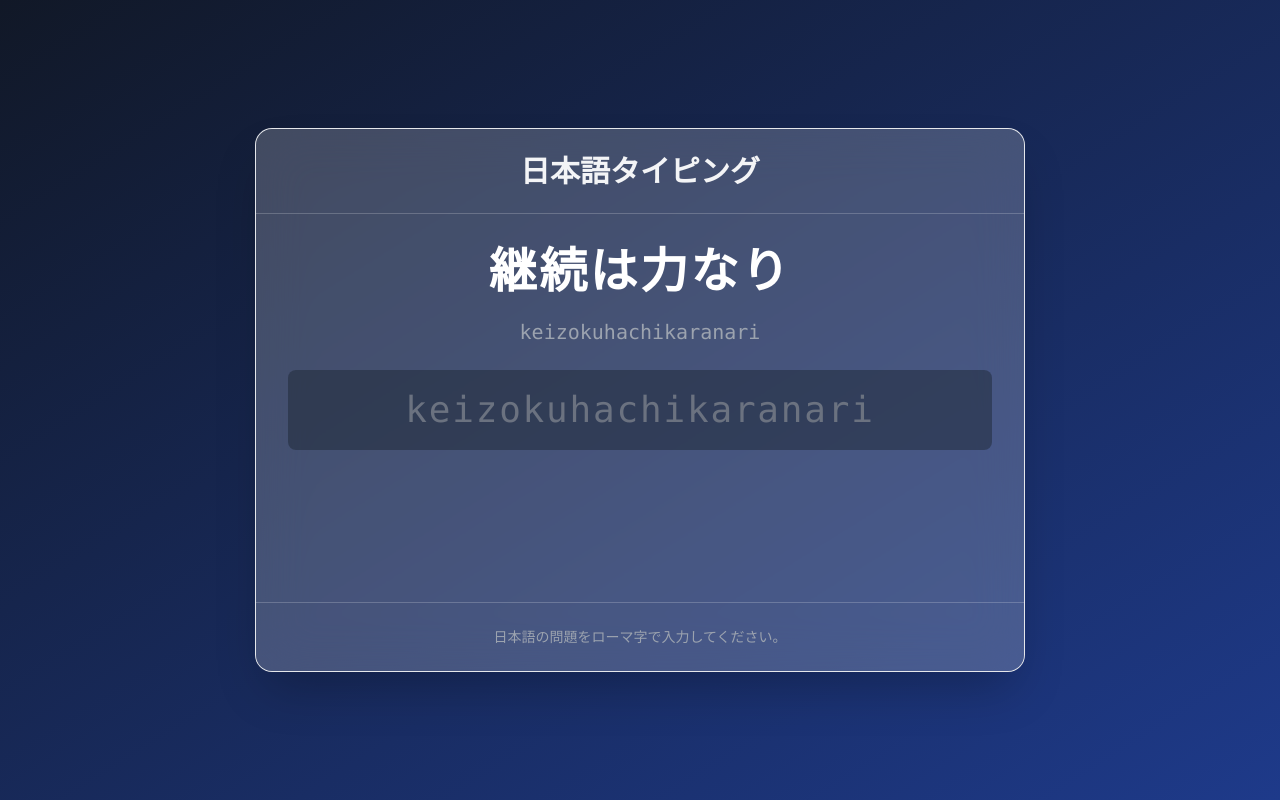
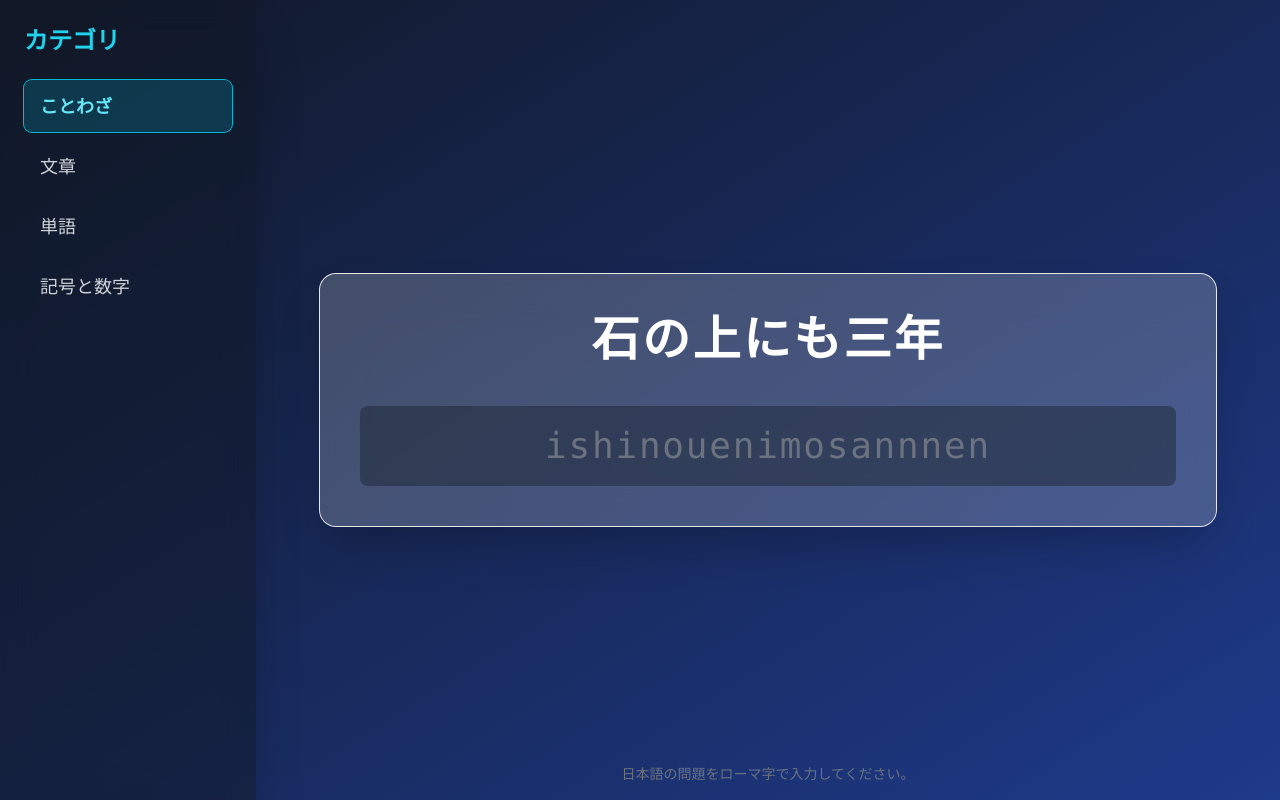
Before and after one commit to ibuky/typrex, a Nuxt app: page / in a window 1280 px wide. Built offline with nearby package versions, Linux system fonts and the light colour scheme.

Commit message:
add mode

```diff
--- a/app/app.vue
+++ b/app/app.vue
@@ -1,25 +1,19 @@
 <script setup lang="ts">
-import { ref, onMounted, onUnmounted, watch, nextTick } from 'vue';
+import { ref, onMounted, onUnmounted, watch, nextTick, computed } from 'vue';
 import { useTyping, type Problem } from '../composables/useTyping';
-import { problems as allProblems } from '../constants/problems';
+import { problems as allProblemCategories } from '../constants/problems';
 
-const shuffledProblems = ref<Problem[]>([]);
-const currentProblemIndex = ref(0);
+// --- State ---
+const currentCategory = ref('ことわざ');
+const problemPool = ref<Problem[]>([]);
 const isMistyped = ref(false);
+const showResultModal = ref(false);
 
-// Template refs for scrolling logic
+// --- Template Refs ---
 const textContainer = ref<HTMLElement | null>(null);
 const typedTextSpan = ref<HTMLElement | null>(null);
 
-// Fisher-Yates shuffle algorithm
-const shuffle = (array: Problem[]) => {
-  for (let i = array.length - 1; i > 0; i--) {
-    const j = Math.floor(Math.random() * (i + 1));
-    [array[i], array[j]] = [array[j], array[i]];
-  }
-  return array;
-};
-
+// --- Composables ---
 const {
   currentDisplayWord,
   fullRomaji,
@@ -27,20 +21,53 @@ const {
   currentInput,
   remainingRomaji,
   isFinished,
+  wpm,
+  accuracy,
   setProblem,
   handleKeyInput,
-} = useTyping(allProblems[0]); // 初期値として最初の問題を設定
+} = useTyping(allProblemCategories['ことわざ'][0]);
+
+// --- Computed Properties ---
+const categories = computed(() => Object.keys(allProblemCategories));
+
+// --- Functions ---
+const shuffleAndSetPool = (category: string) => {
+  const problems = [...allProblemCategories[category]];
+  // Fisher-Yates shuffle
+  for (let i = problems.length - 1; i > 0; i--) {
+    const j = Math.floor(Math.random() * (i + 1));
+    [problems[i], problems[j]] = [problems[j], problems[i]];
+  }
+  problemPool.value = problems;
+};
 
 const nextProblem = () => {
-  currentProblemIndex.value = (currentProblemIndex.value + 1) % shuffledProblems.value.length;
-  setProblem(shuffledProblems.value[currentProblemIndex.value]);
-  // Reset scroll on new problem
-  if (textContainer.value) {
-    textContainer.value.scrollLeft = 0;
+  // Get the next problem from the shuffled pool, or reshuffle if exhausted
+  const currentProblemIndex = problemPool.value.findIndex(p => p.kana === fullRomaji.value);
+  let nextIndex = currentProblemIndex + 1;
+  if (nextIndex >= problemPool.value.length) {
+    shuffleAndSetPool(currentCategory.value);
+    nextIndex = 0;
   }
+  setProblem(problemPool.value[nextIndex]);
+};
+
+const changeCategory = (category: string) => {
+  currentCategory.value = category;
+  shuffleAndSetPool(category);
+  setProblem(problemPool.value[0]);
 };
 
 const handleKeyDown = (e: KeyboardEvent) => {
+  if (showResultModal.value) {
+    if (e.key === 'Enter' || e.key === ' ') {
+      e.preventDefault();
+      showResultModal.value = false;
+      nextProblem();
+    }
+    return;
+  }
+
   if (e.target !== document.body) return;
   e.preventDefault();
 
@@ -57,40 +84,32 @@ const handleKeyDown = (e: KeyboardEvent) => {
   }
 };
 
-// Watch for changes in typed text to handle scrolling
+// --- Watchers ---
 watch(typedRomaji, async () => {
   await nextTick();
   if (!textContainer.value || !typedTextSpan.value) return;
 
   const container = textContainer.value;
   const typedTextEl = typedTextSpan.value;
-
   const containerWidth = container.clientWidth;
   const caretPosition = typedTextEl.offsetWidth;
-
   const centerPoint = containerWidth / 2;
   const desiredScrollLeft = caretPosition - centerPoint;
 
-  if (desiredScrollLeft > 0) {
-    container.scrollLeft = desiredScrollLeft;
-  } else {
-    container.scrollLeft = 0;
+  container.scrollLeft = desiredScrollLeft > 0 ? desiredScrollLeft : 0;
+});
+
+watch(isFinished, (newValue) => {
+  if (newValue) {
+    setTimeout(() => {
+      showResultModal.value = true;
+    }, 200);
   }
 });
 
-// isFinished の状態を監視して自動で次の問題へ
-watch(isFinished, (newValue) => {
-  if (newValue) {
-    setTimeout(() => {
-      nextProblem();
-    }, 800); // 0.8秒後に次の問題へ
-  }
-});
-
+// --- Lifecycle Hooks ---
 onMounted(() => {
-  shuffledProblems.value = shuffle([...allProblems]);
-  setProblem(shuffledProblems.value[0]);
-
+  changeCategory(currentCategory.value);
   document.body.classList.add('bg-gray-900', 'bg-gradient-to-br', 'from-gray-900', 'to-blue-900');
   window.addEventListener('keydown', handleKeyDown);
 });
@@ -102,51 +121,65 @@ onUnmounted(() => {
 </script>
 
 <template>
-  <div class="flex items-center justify-center min-h-screen font-sans">
-    <div
-      class="w-full max-w-3xl transition-all duration-300 bg-white/20 dark:bg-black/50 backdrop-blur-xl ring-1 ring-gray-200 dark:ring-gray-800 rounded-2xl shadow-2xl"
-      :class="{ 'animate-shake': isMistyped }"
-    >
-      <header class="p-6 border-b border-white/20">
-        <h1 class="text-3xl font-bold text-center text-gray-100">
-          日本語タイピング
-        </h1>
-      </header>
+  <div class="flex h-screen font-sans text-gray-100">
+    <!-- Left Sidebar for Category Selection -->
+    <aside class="w-64 bg-gray-900/50 backdrop-blur-lg p-6 shadow-2xl flex flex-col">
+      <h2 class="text-2xl font-bold mb-6 text-cyan-400">カテゴリ</h2>
+      <nav class="flex flex-col space-y-2">
+        <button
+          v-for="category in categories"
+          :key="category"
+          @click="changeCategory(category)"
+          class="w-full text-left px-4 py-3 rounded-lg transition-all duration-200 text-lg"
+          :class="currentCategory === category ? 'bg-cyan-500/20 text-cyan-300 font-bold ring-1 ring-cyan-500' : 'text-gray-300 hover:bg-white/10'"
+        >
+          {{ category }}
+        </button>
+      </nav>
+    </aside>
 
-      <main class="p-8 text-center space-y-6">
-        <p class="text-5xl text-white font-semibold tracking-wider">
-          {{ currentDisplayWord }}
-        </p>
+    <!-- Main Content Area -->
+    <div class="flex-1 flex flex-col items-center justify-center p-8">
+      <main
+        class="w-full max-w-4xl transition-all duration-300 bg-white/20 dark:bg-black/50 backdrop-blur-xl ring-1 ring-gray-200 dark:ring-gray-800 rounded-2xl shadow-2xl"
+        :class="{ 'animate-shake': isMistyped }"
+      >
+        <div class="p-10 text-center space-y-8">
+          <p class="text-3xl md:text-5xl text-white font-semibold tracking-wider min-h-[60px]">
+            {{ currentDisplayWord }}
+          </p>
 
-        <p class="text-xl text-gray-400 font-mono">
-          {{ fullRomaji }}
-        </p>
-
-        <div
-          ref="textContainer"
-          class="p-5 bg-gray-800/50 rounded-lg text-4xl font-mono tracking-wider relative overflow-hidden whitespace-nowrap"
-        >
           <div
-            class="absolute top-0 left-0 h-full bg-green-400/20 transition-all duration-150"
-            :style="{ width: `${(typedRomaji.length / fullRomaji.length) * 100}%` }"
-          ></div>
-          <span ref="typedTextSpan" class="relative text-green-400">{{ typedRomaji }}</span>
-          <span class="relative text-blue-400 border-b-4 border-blue-500 animate-pulse">{{ currentInput }}</span>
-          <span class="relative text-gray-500">{{ remainingRomaji }}</span>
-        </div>
-
-        <div class="h-24 transition-opacity duration-500" :class="{ 'opacity-0': !isFinished }">
-          <p v-if="isFinished" class="text-2xl font-semibold text-green-400">
-            🎉 クリア！ 🎉
-          </p>
+            ref="textContainer"
+            class="p-5 bg-gray-800/50 rounded-lg text-2xl md:text-4xl font-mono tracking-wider relative overflow-x-auto whitespace-nowrap no-scrollbar"
+          >
+            <span ref="typedTextSpan" class="text-green-400">{{ typedRomaji }}</span>
+            <span class="text-blue-400 border-b-4 border-blue-500 animate-pulse">{{ currentInput }}</span>
+            <span class="text-gray-500">{{ remainingRomaji }}</span>
+          </div>
         </div>
       </main>
+      <footer class="absolute bottom-4 text-gray-500 text-sm">
+        日本語の問題をローマ字で入力してください。
+      </footer>
+    </div>
 
-      <footer class="p-6 border-t border-white/20">
-        <div class="text-center text-sm text-gray-400">
-          日本語の問題をローマ字で入力してください。
+    <!-- Result Modal -->
+    <div v-if="showResultModal" class="fixed inset-0 bg-black/70 backdrop-blur-sm flex items-center justify-center z-50">
+      <div class="bg-gray-800 rounded-2xl shadow-2xl p-8 w-full max-w-md text-center ring-1 ring-cyan-500/50">
+        <h2 class="text-4xl font-bold text-cyan-400 mb-6">🎉 クリア！ 🎉</h2>
+        <div class="grid grid-cols-2 gap-4 text-lg">
+          <div class="bg-gray-700/50 p-4 rounded-lg">
+            <p class="text-gray-400 text-sm">WPM</p>
+            <p class="text-white font-bold text-3xl">{{ wpm.toFixed(1) }}</p>
+          </div>
+          <div class="bg-gray-700/50 p-4 rounded-lg">
+            <p class="text-gray-400 text-sm">正解率</p>
+            <p class="text-white font-bold text-3xl">{{ accuracy.toFixed(1) }}%</p>
+          </div>
         </div>
-      </footer>
+        <p class="mt-6 text-gray-400">Enterキーで次の問題へ</p>
+      </div>
     </div>
   </div>
 </template>
@@ -155,13 +188,18 @@ onUnmounted(() => {
 body {
   transition: background-color 0.3s;
 }
-
+.no-scrollbar {
+  -ms-overflow-style: none;
+  scrollbar-width: none;
+}
+.no-scrollbar::-webkit-scrollbar {
+  display: none;
+}
 @keyframes shake {
   0%, 100% { transform: translateX(0); }
   10%, 30%, 50%, 70%, 90% { transform: translateX(-5px); }
   20%, 40%, 60%, 80% { transform: translateX(5px); }
 }
-
 .animate-shake {
   animation: shake 0.2s ease-in-out;
 }
--- a/constants/problems.ts
+++ b/constants/problems.ts
@@ -4,37 +4,43 @@ export interface Problem {
   kana: string;
 }
 
-export const problems: Problem[] = [
-  // ことわざ・慣用句
+export interface ProblemCategory {
+  [categoryName: string]: Problem[];
+}
+
+export const problems: ProblemCategory = {
+  'ことわざ': [
     { word: '光陰矢の如し', kana: 'こういんやのごとし' },
     { word: '能ある鷹は爪を隠す', kana: 'のうあるたかはつめをかくす' },
     { word: '塵も積もれば山となる', kana: 'ちりもつもればやまとなる' },
     { word: '継続は力なり', kana: 'けいぞくはちからなり' },
     { word: '石の上にも三年', kana: 'いしのうえにもさんねん' },
-
-  // 有名なフレーズ
-  { word: '吾輩は猫である', kana: 'わがはいはねこである' },
     { word: '青は藍より出でて藍より青し', kana: 'あおはあいよりいでてあいよりあおし' },
     { word: '明日は明日の風が吹く', kana: 'あしたはあしたのかぜがふく' },
-
-  // 少し長めの文章
+  ],
+  '文章': [
     { word: 'タイピングは正確さと速さが重要です。', kana: 'たいぴんぐはせいかくさとはやさがじゅうようです。' },
     { word: '今日の天気は晴れ、絶好の洗濯日和です！', kana: 'きょうのてんきははれ、ぜっこうのせんたくびよりです！' },
     { word: 'このプロジェクトの成功を心から願っています。', kana: 'このぷろじぇくとのせいこうをこころからねがっています。' },
     { word: '「こんにちは！」と彼は言った。', kana: '「こんにちは！」とかれはいった。' },
     { word: 'これは本当に正しいのでしょうか？', kana: 'これはほんとうにただしいのでしょうか？' },
-  { word: 'ABCDEFG', kana: 'ABCDEFG' },
-  { word: '1234567890', kana: '1234567890' },
-  { word: 'ＨＥＬＬＯ　ＷＯＲＬＤ！', kana: 'ＨＥＬＬＯ　ＷＯＲＬＤ！' },
-  { word: '１２３＋４５６＝５７９', kana: '１２３＋４５６＝５７９' },
-  { word: '価格は$1,000です。', kana: 'かかくは$1,000です。' },
     { word: 'メールアドレスは example@example.com です。', kana: 'めーるあどれすは example@example.com です。' },
-
-  // 基本的な単語
+  ],
+  '単語': [
     { word: '寿司', kana: 'すし' },
     { word: '日本', kana: 'にっぽん' },
     { word: '桜', kana: 'さくら' },
     { word: '切符', kana: 'きっぷ' },
     { word: '権威', kana: 'けんい' },
     { word: 'ゲーム', kana: 'げーむ' },
-];
+    { word: 'インターネット', kana: 'いんたーねっと' },
+    { word: '新幹線', kana: 'しんかんせん' },
+  ],
+  '記号と数字': [
+    { word: 'ABCDEFG', kana: 'ABCDEFG' },
+    { word: '1234567890', kana: '1234567890' },
+    { word: 'ＨＥＬＬＯ　ＷＯＲＬＤ！', kana: 'ＨＥＬＬＯ　ＷＯＲＬＤ！' },
+    { word: '１２３＋４５６＝５７９', kana: '１２３＋４５６＝５７９' },
+    { word: '価格は$1,000です。', kana: 'かかくは$1,000です。' },
+  ],
+};
```
Also changed, not shown: composables/useTyping.ts (+39 -2 lines). Lines whose indentation alone changed are shown as unchanged.
